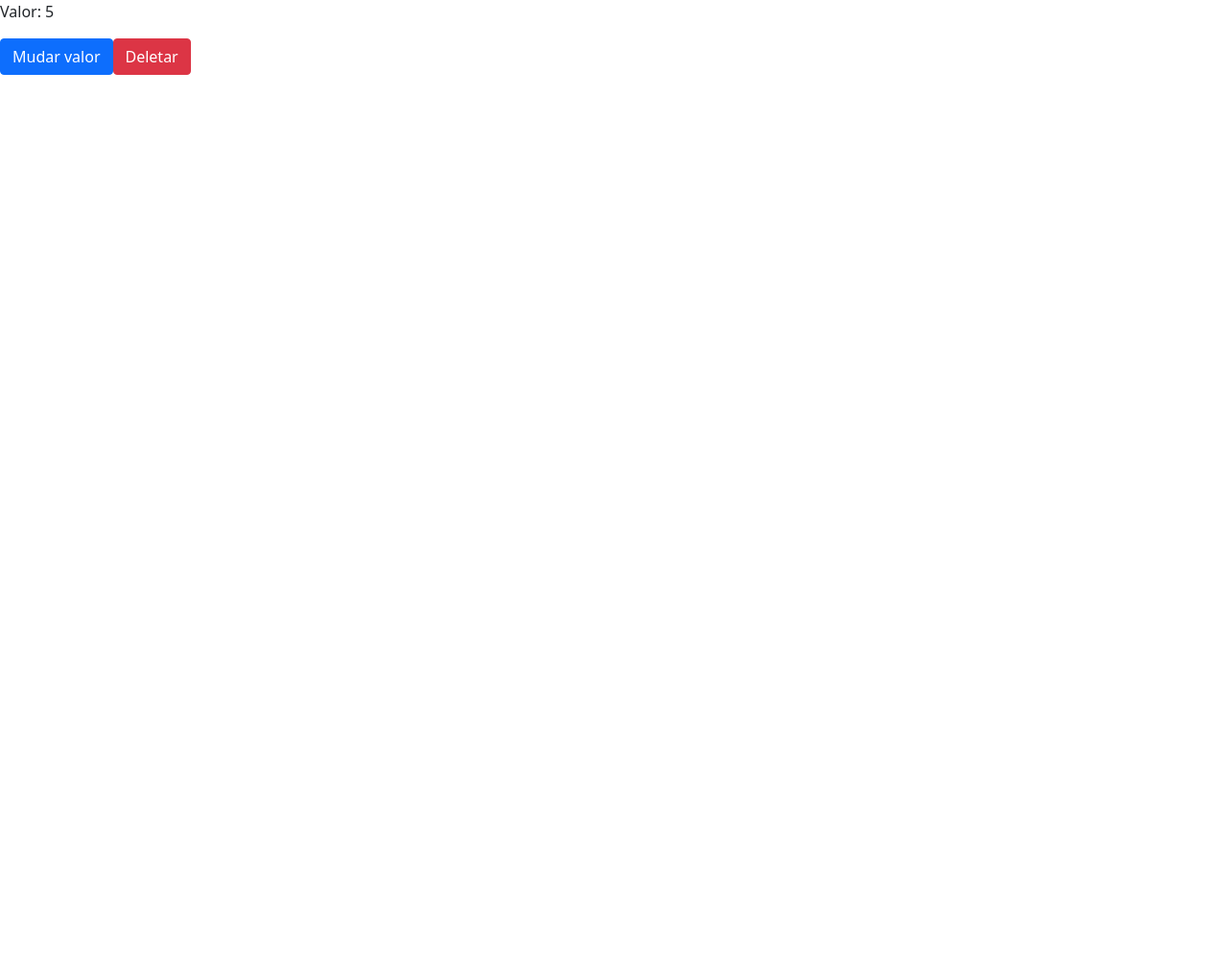
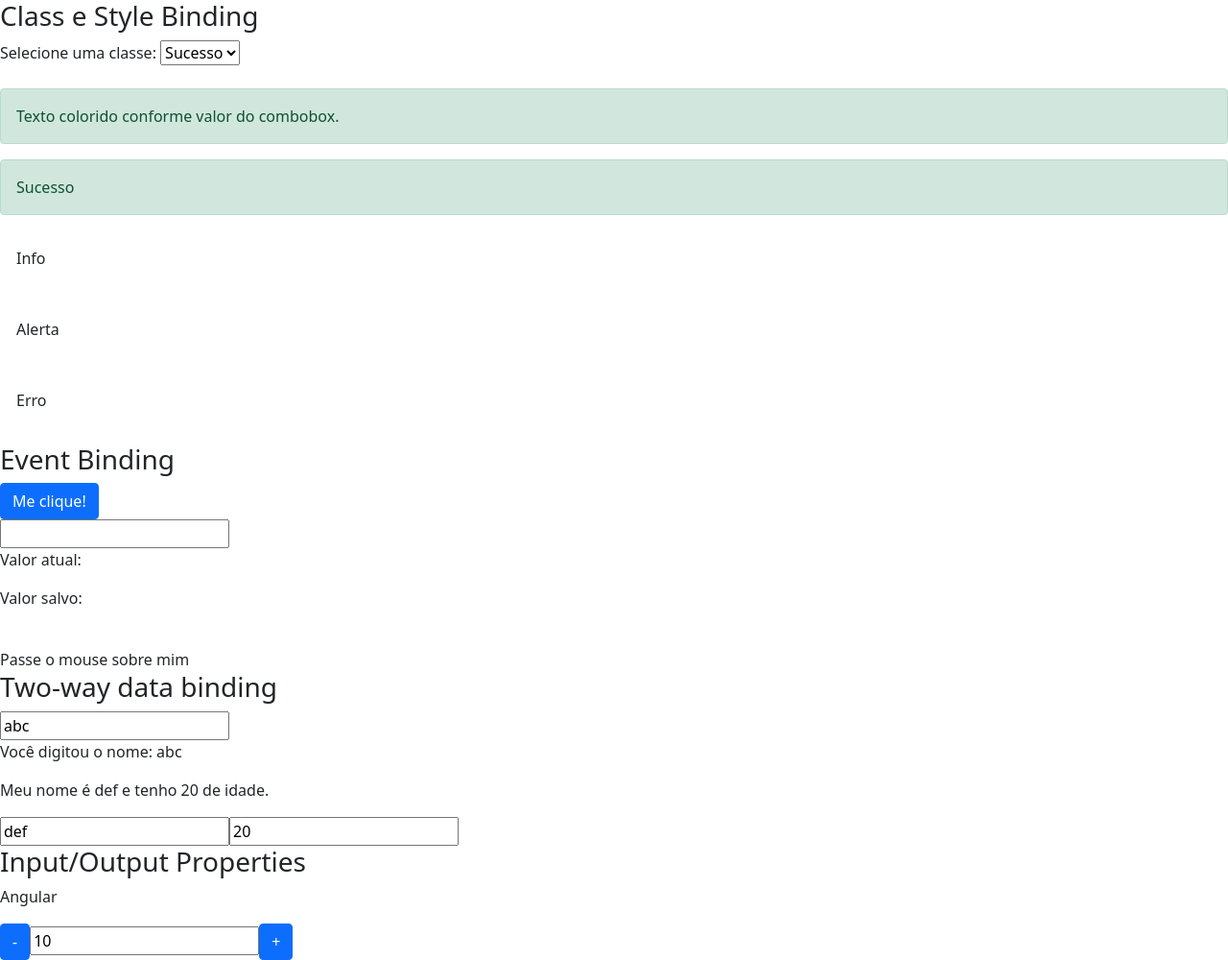
Before and after one commit to not-well/etudes, an Angular app in the folder angular-course-loiane/data-binding/: page / in a window 1280 px wide. Shown: the whole page at 96% size. Before the commit the page ends 800 px from the top, so only its background shows below. Built offline with nearby package versions, Linux system fonts and the light colour scheme.

Commit message:
Lesson 16

```diff
--- a/angular-course-loiane/data-binding/src/app/app.component.html
+++ b/angular-course-loiane/data-binding/src/app/app.component.html
@@ -1,4 +1,4 @@
-<!-- <app-data-binding></app-data-binding> -->
-<app-ciclo *ngIf="!deletarCiclo" [valorInicial]="valor"></app-ciclo>
+<app-data-binding></app-data-binding>
+<!-- <app-ciclo *ngIf="!deletarCiclo" [valorInicial]="valor"></app-ciclo>
 <button class="btn btn-primary" (click)="mudarValor()">Mudar valor</button>
-<button class="btn btn-danger" (click)="destruirCiclo()">Deletar</button>
+<button class="btn btn-danger" (click)="destruirCiclo()">Deletar</button> -->
--- a/angular-course-loiane/data-binding/src/app/output-property/output-property.component.html
+++ b/angular-course-loiane/data-binding/src/app/output-property/output-property.component.html
@@ -1,5 +1,5 @@
 <div>
   <button class="btn btn-primary" (click)="decrementa()">-</button>
-  <input type="text" readonly [value]="valor" />
+  <input type="text" readonly [value]="valor" #campoInput />
   <button class="btn btn-primary" (click)="incrementa()">+</button>
 </div>
--- a/angular-course-loiane/data-binding/src/app/output-property/output-property.component.ts
+++ b/angular-course-loiane/data-binding/src/app/output-property/output-property.component.ts
@@ -1,4 +1,12 @@
-import { Component, EventEmitter, Input, OnInit, Output } from '@angular/core';
+import {
+  Component,
+  ElementRef,
+  EventEmitter,
+  Input,
+  OnInit,
+  Output,
+  ViewChild,
+} from '@angular/core';
 
 @Component({
   selector: 'contador',
@@ -14,15 +22,18 @@ export class OutputPropertyComponent implements OnInit {
   @Output()
   mudouValor = new EventEmitter();
 
+  @ViewChild('campoInput')
+  valorCampoInput: ElementRef = {} as ElementRef;
+
   ngOnInit(): void {}
 
   incrementa(): void {
-    ++this.valor;
+    ++this.valorCampoInput.nativeElement.value;
     this.mudouValor.emit({ novoValor: this.valor });
   }
 
   decrementa(): void {
-    --this.valor;
+    --this.valorCampoInput.nativeElement.value;
     this.mudouValor.emit({ novoValor: this.valor });
   }
 }
```
